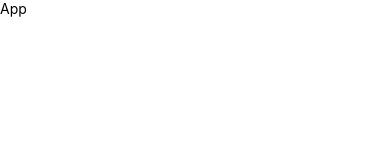
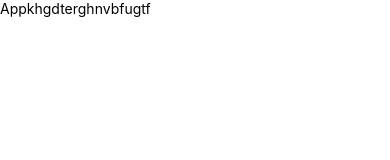
Before and after one commit to Danish-reactcoder/FirstProject, a React Native app: screen / in a window 390 px wide. Shown: the top 160 px of the page. Built offline with nearby package versions, Linux system fonts and the light colour scheme.

Commit message:
ShahidSecondCommit

```diff
--- a/App.tsx
+++ b/App.jsx
@@ -4,7 +4,8 @@ import React from 'react'
 const App = () => {
   return (
     <View>
-      <Text>App</Text>
+      <Text>Appkhgdterghnvbfugtf</Text>
+
     </View>
   )
 }
```
